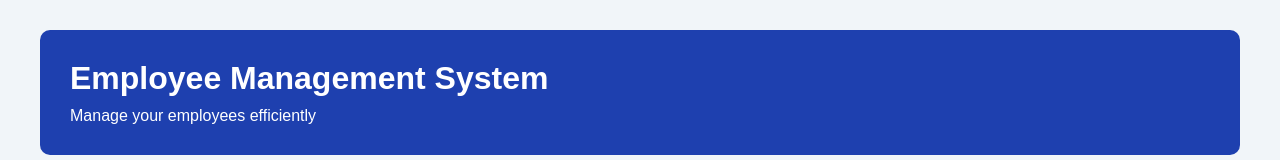
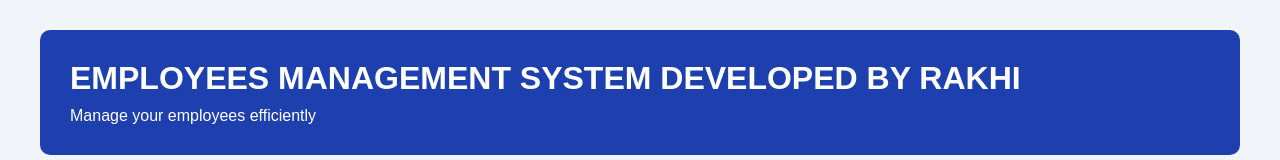
Before and after one commit to rameshrakesh822-hub/Empapp, a plain HTML site: page frontend/index.html in a window 1280 px wide. Shown: the top 160 px of the page. Drawn offline with Linux system fonts and the light colour scheme; no server answers.

Commit message:
good changes

```diff
--- a/frontend/index.html
+++ b/frontend/index.html
@@ -11,7 +11,7 @@
 
     <div class="container">
         <header>
-            <h1>Employee Management System</h1>
+            <h1>EMPLOYEES MANAGEMENT SYSTEM DEVELOPED BY RAKHI</h1>
             <p>Manage your employees efficiently</p>
         </header>
 
```
